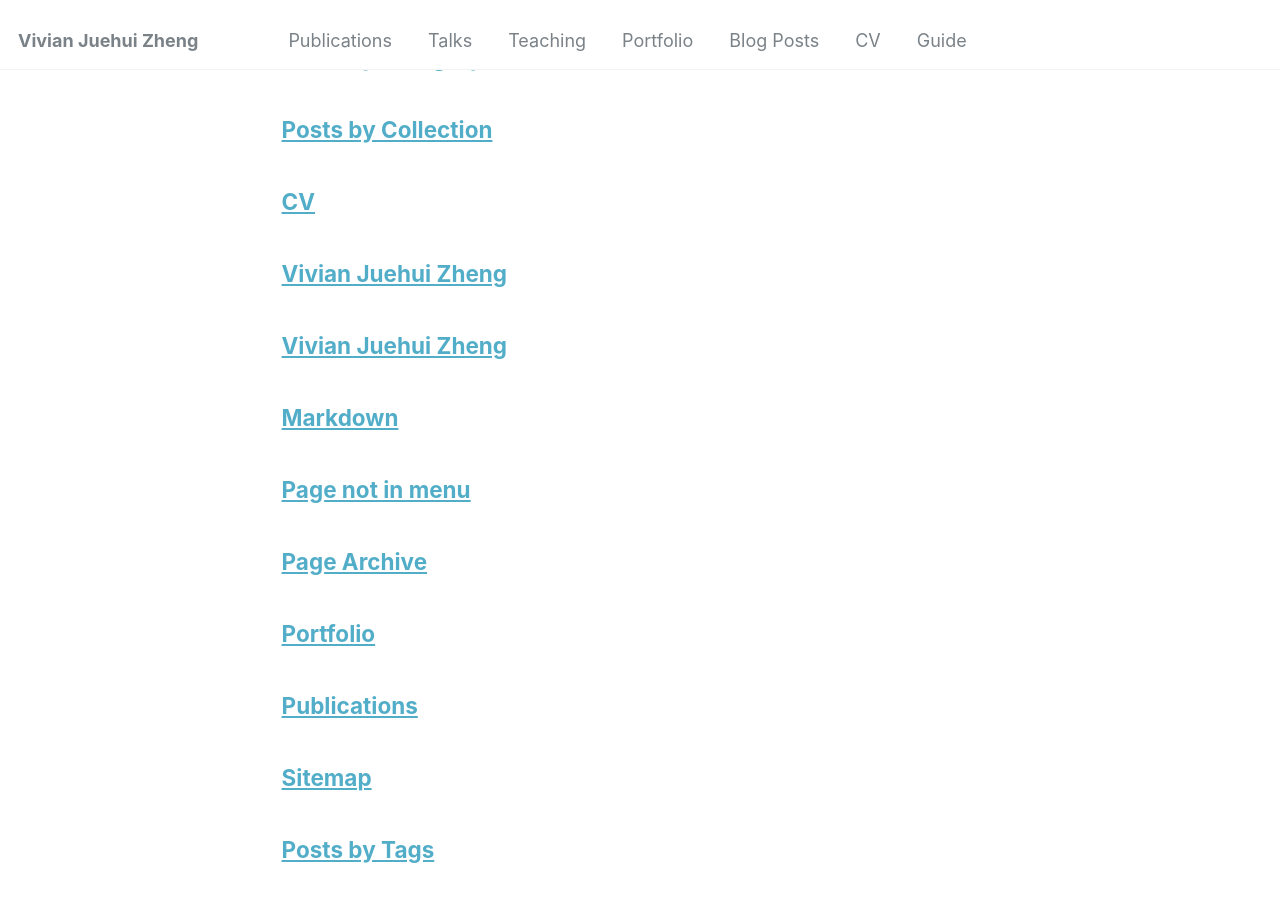
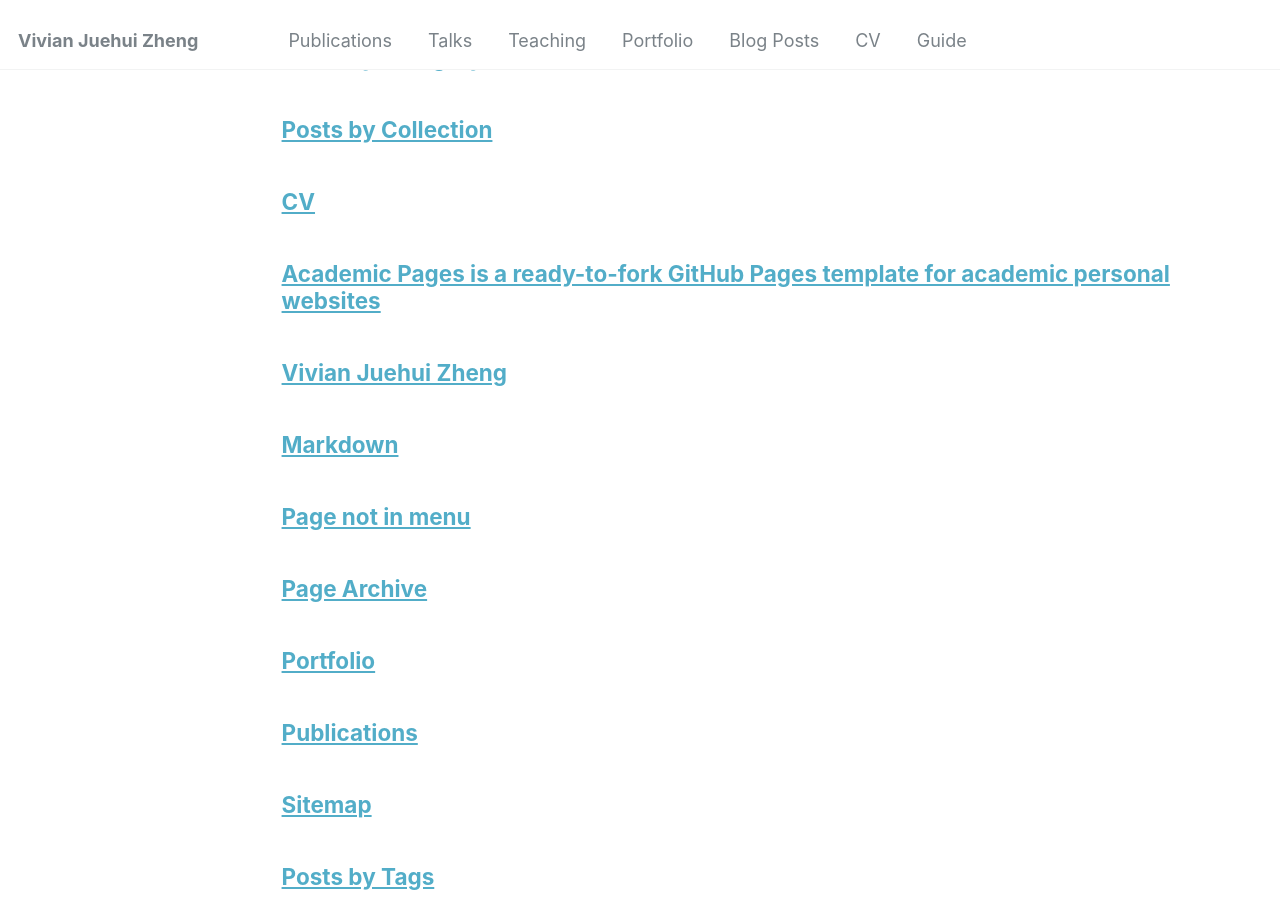
Before and after one commit to vivianzvz/vivianzvz.github.io, a Jekyll site: the page built from _pages/page-archive.html, in a window 1280 px wide and 900 px high, scrolled down 378 px. Built offline with Jekyll 4.4.1, drawn with Linux system fonts in a browser that asks for light colours.

Commit message:
Update home.md

```diff
--- a/_pages/home.md
+++ b/_pages/home.md
@@ -1,7 +1,10 @@
 ---
-layout: home
-title: "Vivian Juehui Zheng"
+permalink: /
+title: "Academic Pages is a ready-to-fork GitHub Pages template for academic personal websites"
 author_profile: true
+redirect_from:
+  - /about/
+  - /about.html
 ---
 
 Welcome! I'm **Vivian Juehui Zheng**, a Ph.D. Candidate in Economics at UC Santa Cruz.
```
